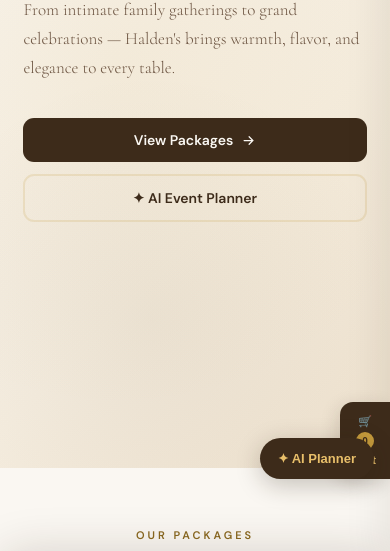
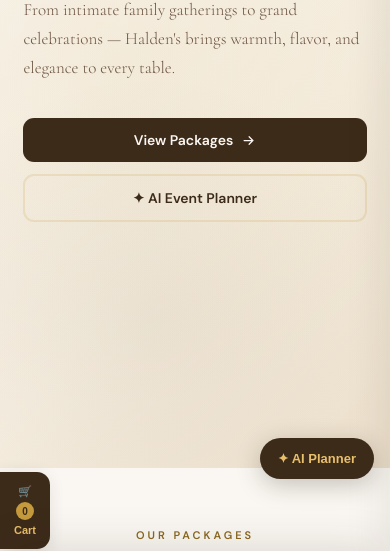
Before and after one commit to cicibestexp-cell/Halden-s-Catering-Service, a plain HTML site: page index.html in a window 390 px wide. Shown: the part 279-830 px from the top of the page. Drawn offline with nearby package versions, Linux system fonts and the light colour scheme; a web font is replaced by a local one.

Commit message:
Update index.html

```diff
--- a/index.html
+++ b/index.html
@@ -327,9 +327,9 @@
 
     /* Cart FAB */
     .cart-fab{
-      position:fixed;right:0;bottom:16px;
+      position:fixed;left:0;bottom:16px;
       background:var(--brown);color:var(--gold-light);
-      border:none;border-radius:13px 0 0 13px;
+      border:none;border-radius:0 13px 13px 0;
       padding:13px 14px;cursor:pointer;
       display:flex;flex-direction:column;align-items:center;gap:4px;
       font-size:11px;font-weight:600;z-index:160;transition:all 0.2s;
@@ -392,7 +392,7 @@
 
       /* Cart */
       #cart-drawer{width:100%;top:var(--nav-h);}
-      .cart-fab{bottom:86px;} /* lifted above AI fab */
+      .cart-fab{bottom:16px;right:auto;left:0;border-radius:0 13px 13px 0;} /* lifted above AI fab */
 
       /* Footer */
       .ft-top{grid-template-columns:1fr;gap:28px;}
```
